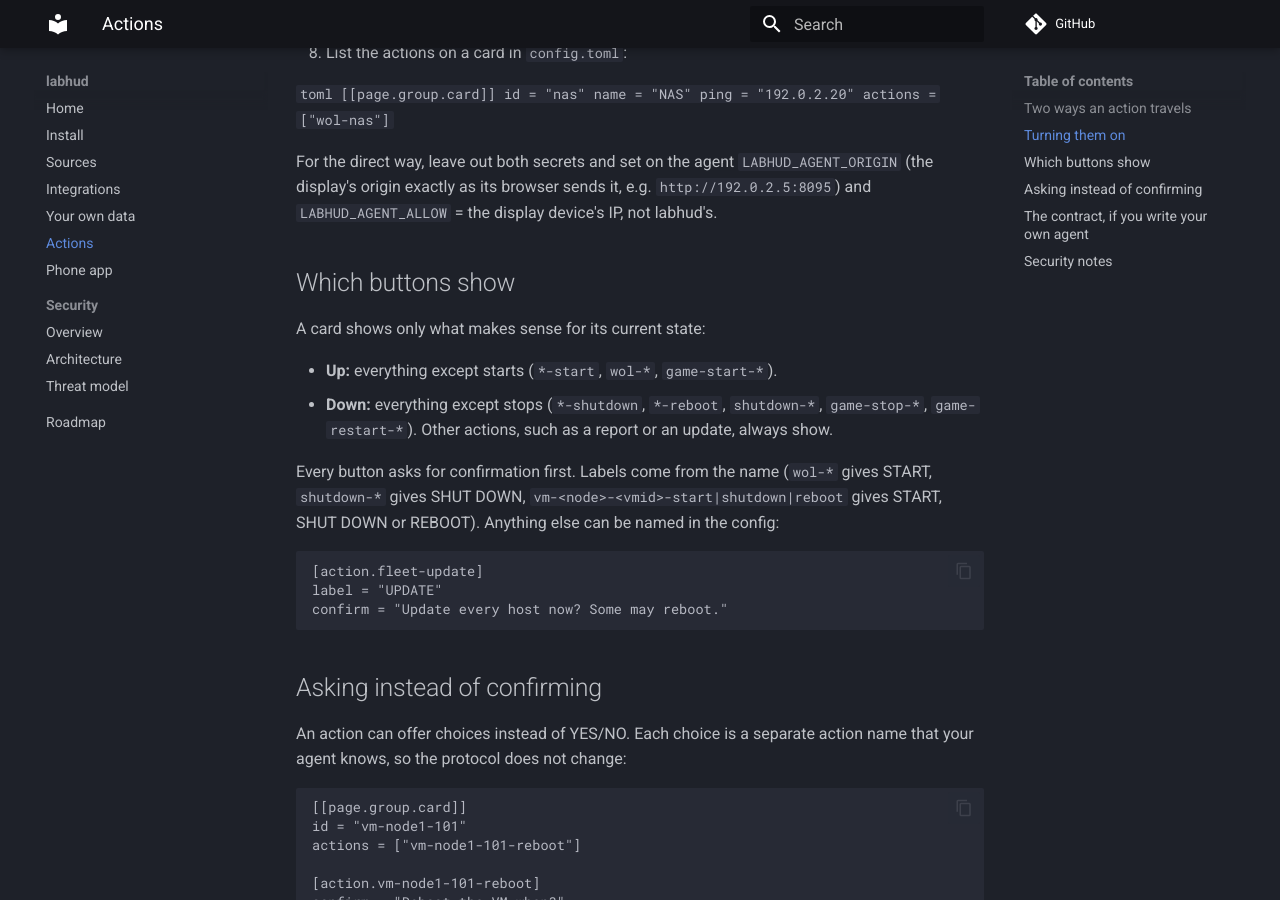
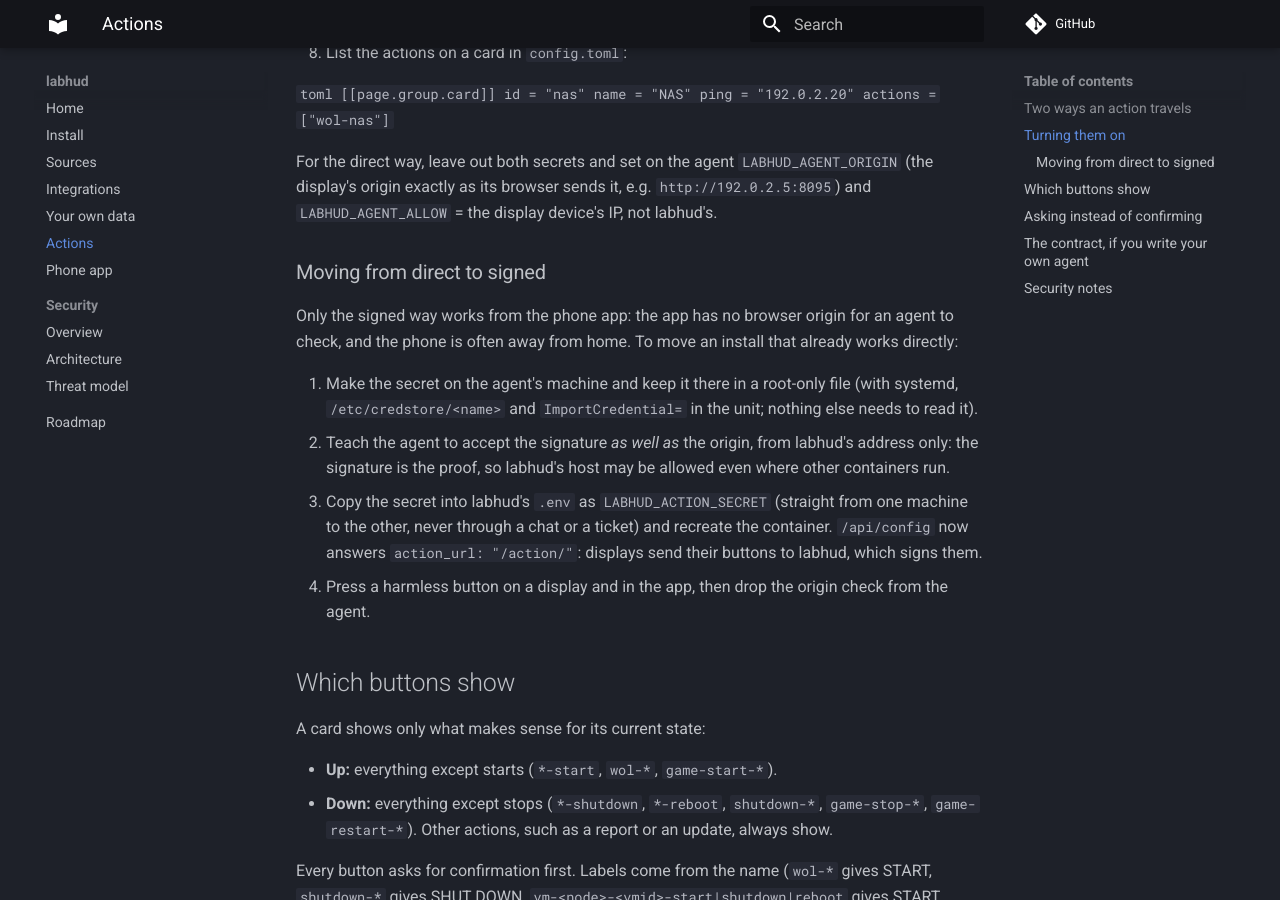
Before and after one commit to Mithrandler/labhud, an MkDocs documentation site: the page built from docs/actions.md, in a window 1280 px wide and 900 px high, scrolled down 1267 px. Built offline with MkDocs 1.6.1 and Material for MkDocs 9.7.7, drawn with Linux system fonts in a browser that asks for light colours; comment, search, counter and statistics services are not loaded.

Commit message:
Docs: the new ⚙ tab names, moving to signed actions; changelog for 0.2.14
Co-Authored-By: Claude Opus 5.5 <noreply@anthropic.com>

```diff
--- a/admin.py
+++ b/admin.py
@@ -1,6 +1,6 @@
 """The admin: one account, with a password and a second factor (TOTP, any authenticator app).
 
-What it guards, once it exists: pairing and removing phones (the display's ⚙ > Phone app, and
+What it guards, once it exists: pairing and removing phones (the display's ⚙ > Phones, and
 pairing from the app by signing in), and opening the config editor from ⚙. Without an admin,
 those work as before (the display's own page, its PIN when one is set), so an install that never
 sets one up changes nothing.
--- a/docs/actions.md
+++ b/docs/actions.md
@@ -62,6 +62,20 @@ For the direct way, leave out both secrets and set on the agent `LABHUD_AGENT_OR
 display's origin exactly as its browser sends it, e.g. `http://192.0.2.5:8095`) and
 `LABHUD_AGENT_ALLOW` = the display device's IP, not labhud's.
 
+### Moving from direct to signed
+
+Only the signed way works from the phone app: the app has no browser origin for an agent to
+check, and the phone is often away from home. To move an install that already works directly:
+
+1. Make the secret on the agent's machine and keep it there in a root-only file (with systemd,
+   `/etc/credstore/<name>` and `ImportCredential=` in the unit; nothing else needs to read it).
+2. Teach the agent to accept the signature *as well as* the origin, from labhud's address only:
+   the signature is the proof, so labhud's host may be allowed even where other containers run.
+3. Copy the secret into labhud's `.env` as `LABHUD_ACTION_SECRET` (straight from one machine to
+   the other, never through a chat or a ticket) and recreate the container. `/api/config` now
+   answers `action_url: "/action/"`: displays send their buttons to labhud, which signs them.
+4. Press a harmless button on a display and in the app, then drop the origin check from the agent.
+
 ## Which buttons show
 
 A card shows only what makes sense for its current state:
--- a/init.py
+++ b/init.py
@@ -202,7 +202,7 @@ def admin_account(args):
             print(f"no usable LABHUD_DATA ({store.PROBLEM or 'not set'}), so add this line to .env and recreate the container:")
         return print(admin.env_line(rec))
     store.save(admin.STORE_KEY, rec)
-    print(f"Admin {user!r} set. Sign in on the display (⚙ > Admin) or from the LabHUD app.")
+    print(f"Admin {user!r} set. Sign in on the display (⚙ > Security) or from the LabHUD app.")
 
 
 def main():
--- a/static/settings.js
+++ b/static/settings.js
@@ -497,7 +497,7 @@ function admin_forbidden(show) {
   fetch("/api/config").then((r) => r.json()).then((c) => { if (CFG) CFG.admin = c.admin; }).catch(() => {}).then(() => {
     if (!(CFG && CFG.admin && CFG.admin.on)) { show("Unlock the screen first."); return; }
     set_admin("");
-    show(had ? "Signed out: sign in as the admin again." : "Sign in as the admin first (⚙ > Admin).");
+    show(had ? "Signed out: sign in as the admin again." : "Sign in as the admin first (⚙ > Security).");
     setTimeout(open_settings, 1500);
   });
 }
```
Also changed, not shown: CHANGELOG.md (+15 -0 lines), README.md (+1 -1 lines), docs/app-api.md (+2 -2 lines), docs/security.md (+4 -4 lines).
